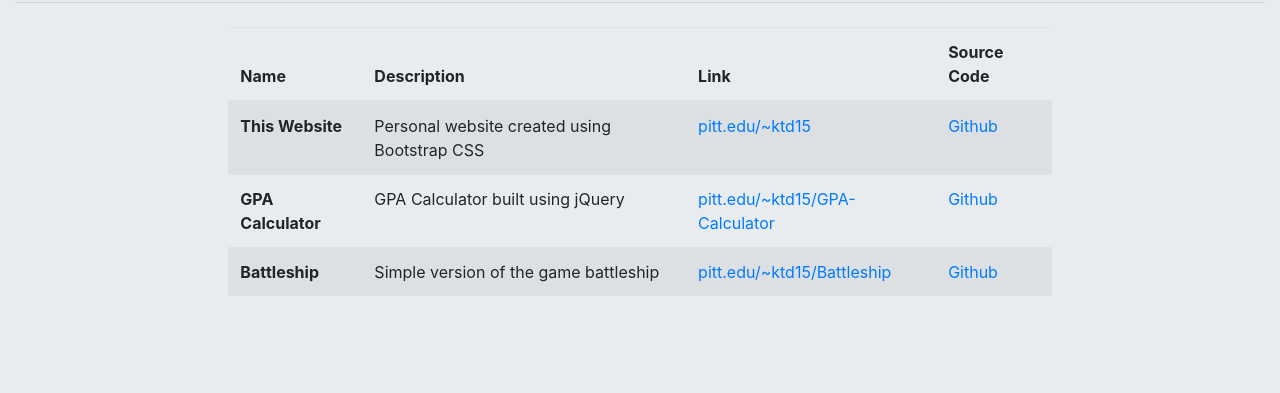
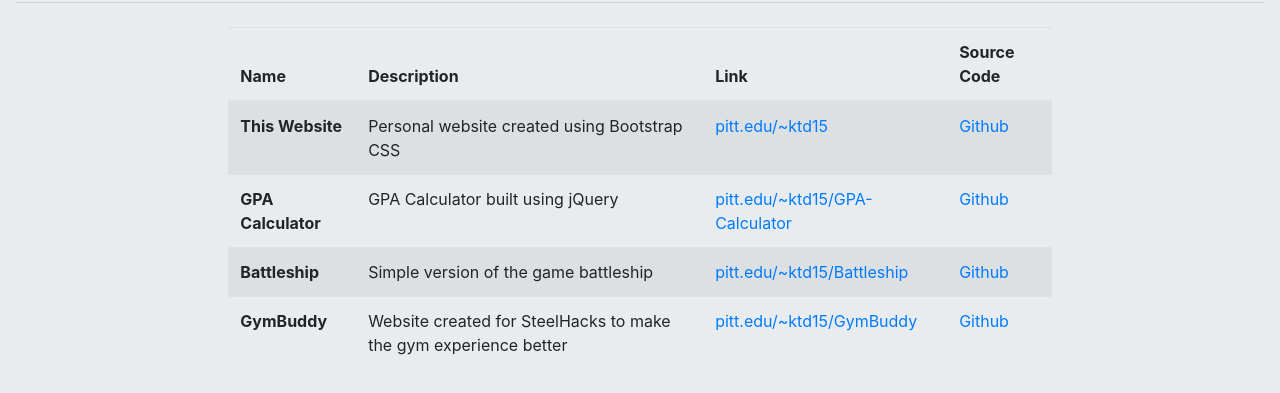
Before and after one commit to ktdemay/Website, a plain HTML site: page projects.html in a window 1280 px wide. Shown: the part 219-612 px from the top of the page. Drawn offline with nearby package versions, Linux system fonts and the light colour scheme.

Commit message:
Added GymBuddy project

```diff
--- a/projects.html
+++ b/projects.html
@@ -74,6 +74,12 @@
 									<td><a href="https://pitt.edu/~ktd15/Battleship">pitt.edu/~ktd15/Battleship</a></td>
 									<td><a href="https://github.com/ktdemay/Battleship">Github</a></td>
 								</tr>
+								<tr>
+									<th scope="row">GymBuddy</th>
+									<td>Website created for SteelHacks to make the gym experience better</td>
+									<td><a href="https://pitt.edu/~ktd15/GymBuddy">pitt.edu/~ktd15/GymBuddy</a></td>
+									<td><a href="https://github.com/ktdemay/GymBuddy">Github</a></td>
+								</tr>
 							</tbody>
 						</table>
 					</div>
```
